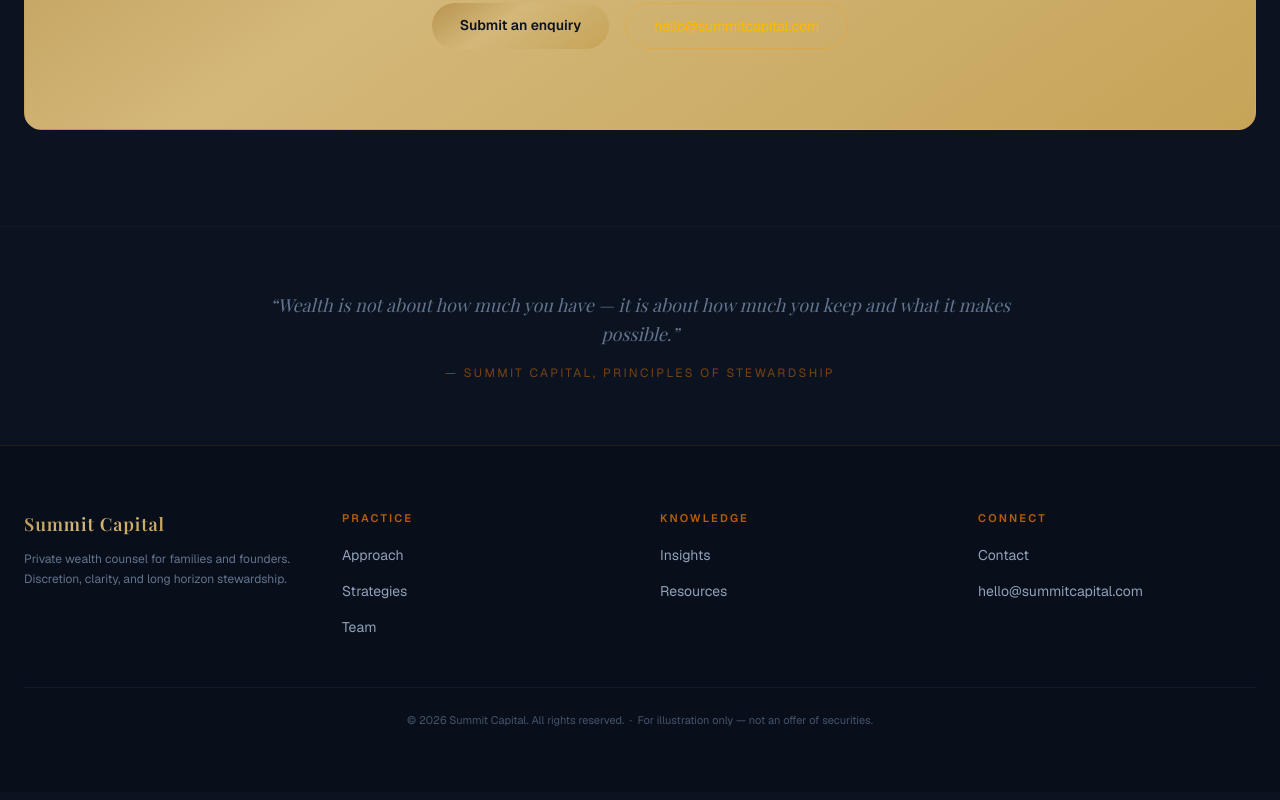
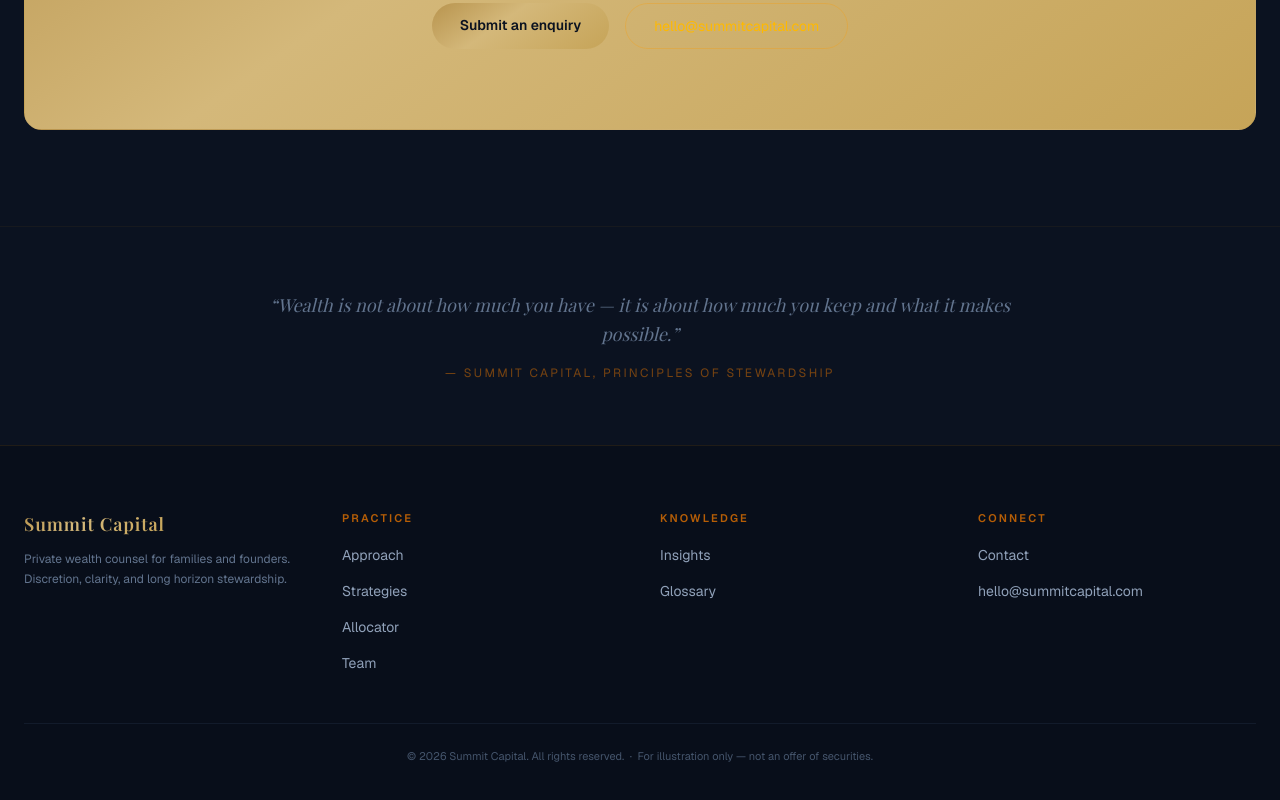
Before and after one commit to anas-khan-antimatter/mkt-summit-capital, a Next.js app: page / in a window 1280 px wide. Shown: the part 3051-3851 px from the top of the page. Built offline with nearby package versions, Linux system fonts and the light colour scheme; a web font is replaced by a local one.

Commit message:
antimatter: checkpoint c-1790732969824-7cbk3

```diff
--- a/src/components/Footer.tsx
+++ b/src/components/Footer.tsx
@@ -6,6 +6,7 @@ const footerSections = [
     links: [
       { label: "Approach", href: "/approach" },
       { label: "Strategies", href: "/strategies" },
+      { label: "Allocator", href: "/allocator" },
       { label: "Team", href: "/team" },
     ],
   },
@@ -13,7 +14,7 @@ const footerSections = [
     title: "Knowledge",
     links: [
       { label: "Insights", href: "/insights" },
-      { label: "Resources", href: "/insights" },
+      { label: "Glossary", href: "/glossary" },
     ],
   },
   {
```
